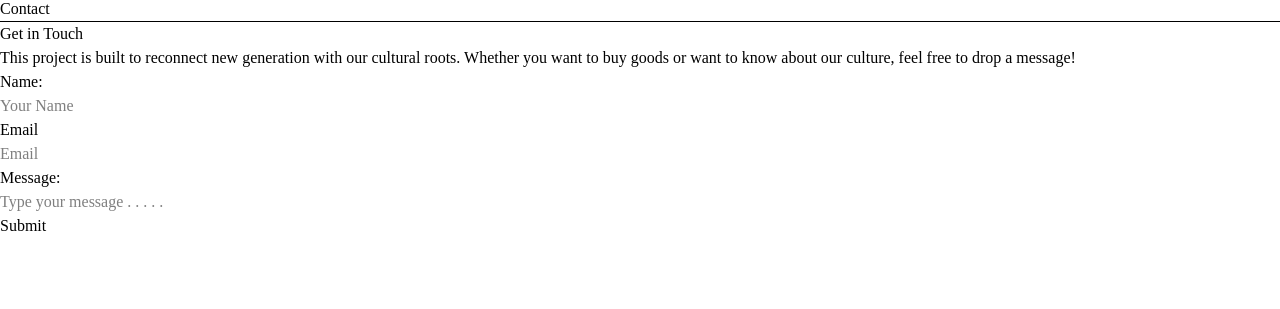
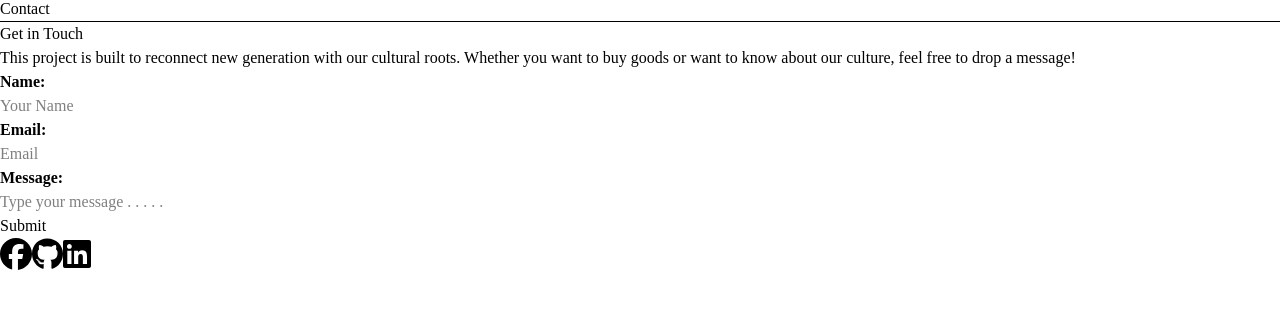
Before and after one commit to SakshamPhuyal/Sanskrit, a React (Vite) app in the folder Sanskriti/: page /contact in a window 1280 px wide. Shown: the part 427-736 px from the top of the page. Built offline with nearby package versions, Linux system fonts and the light colour scheme.

Commit message:
contact page

```diff
--- a/Sanskriti/src/Components/Pages/Contact.jsx
+++ b/Sanskriti/src/Components/Pages/Contact.jsx
@@ -1,22 +1,38 @@
-import React from 'react'
-
+import React, { useState } from 'react'
+import { FontAwesomeIcon } from '@fortawesome/react-fontawesome'
+import { faFacebook } from '@fortawesome/free-brands-svg-icons'
+import { faGithub } from '@fortawesome/free-brands-svg-icons'
+import { faLinkedin } from '@fortawesome/free-brands-svg-icons'
 const Contact = () => {
+    const [name, setName] = useState('');
+  const [email, setEmail] = useState('');
+  const [message, setMessage] = useState('');
+  const handleSubmit = () => {
+    setName('');
+    setEmail('');
+    setMessage('');
+  };
   return (
     <div className='min-h-screen bg-[#d6b98c] p-6 flex justify-center items-center'>
    <div className='p-4 text-amber-960  border-2 border-yellow-800 items-center h-150 w-200 justify-center items-center'>
 <h1 className='text-center  text-4xl'>Get in Touch</h1>
     <p className='text-2xl'>This project is built to reconnect new generation with our cultural roots. Whether you want to buy goods or want to know about our culture, feel free to drop a message! </p>
     <div className="flex flex-col items-center">
-   <p className='text-left w-full ml-93 mt-1 text-1xl'>Name:</p>
-   <input className='mt-1 mb-3 w-100 h-12 border-black border-2 rounded-2xl p-5 bg-yellow-100' type="text" placeholder='Your Name'/><br />
-   <p className='text-left w-full ml-93 mt-1 text-1xl'>Email</p>
-<input className='mt-1 mb-3 w-100 h-12 border-black border-2 rounded-2xl p-5 bg-yellow-100' type="text" placeholder='Email'/><br />
-   <p className='text-left w-full ml-93 mt-1 text-1xl'>Message:</p>
-<input className='mt-1 mb-3 w-100 h-22 border-black border-2 rounded-2xl p-5 bg-yellow-100' type="text" placeholder='Type your message . . . . .'/><br />
-  <button className="bg-amber-950 rounded-2xl w-40 h-10 mt-1 text-white cursor-pointer">
+   <p className='text-left w-full ml-93 mt-1 text-1xl'><b>Name:</b></p>
+   <input className='mt-1 mb-3 w-100 h-12 border-black border-2 rounded-2xl p-5 bg-yellow-100' type="text" value={name} onChange={(e) => setName(e.target.value)} placeholder='Your Name'/><br />
+   <p className='text-left w-full ml-93 mt-1 text-1xl'><b>Email:</b></p>
+<input className='mt-1 mb-3 w-100 h-12 border-black border-2 rounded-2xl p-5 bg-yellow-100' type="email" value={email} onChange={(e) => setEmail(e.target.value)} placeholder='Email'/><br />
+   <p className='text-left w-full ml-93 mt-1 text-1xl'><b>Message:</b></p>
+<input className='mt-1 mb-3 w-100 h-22 border-black border-2 rounded-2xl p-5 bg-yellow-100' type="text" value={message} onChange={(e) => setMessage(e.target.value)} placeholder='Type your message . . . . .'/><br />
+  <button onClick={handleSubmit} className="bg-amber-950 rounded-2xl w-40 h-10 mt-1 text-2xl text-white cursor-pointer">
     Submit
   </button>
   </div>
+  <div className="mt-8 flex justify-center items-center">
+  <a href="https://www.facebook.com/saksham.phuyal" target='_main'><FontAwesomeIcon icon={faFacebook} size="2x" /></a>
+  <a href="https://github.com/SakshamPhuyal/60-days-challenge" target='_main'><FontAwesomeIcon icon={faGithub} size="2x" className='ml-15' /></a>
+<a href="https://www.facebook.com/saksham.phuyal" target='_main'><FontAwesomeIcon icon={faLinkedin} size="2x"  className='ml-15'/></a>
+</div>
    </div>
     </div>
 
--- a/Sanskriti/src/Components/Pages/shop.jsx
+++ /dev/null
@@ -1,11 +0,0 @@
-import React from 'react'
-
-const Shop = () => {
-  return (
-    <div>
-
-    </div>
-  )
-}
-
-export default Shop
--- a/package.json
+++ b/package.json
@@ -1,5 +1,8 @@
 {
   "dependencies": {
+    "@fortawesome/fontawesome-svg-core": "^6.7.2",
+    "@fortawesome/free-brands-svg-icons": "^6.7.2",
+    "@fortawesome/react-fontawesome": "^0.2.2",
     "@tailwindcss/vite": "^4.1.10",
     "react-bootstrap": "^2.10.10",
     "react-router-dom": "^7.6.2",
```
Also changed, not shown: 1 other file (tests, documents, lock files or other folders).
